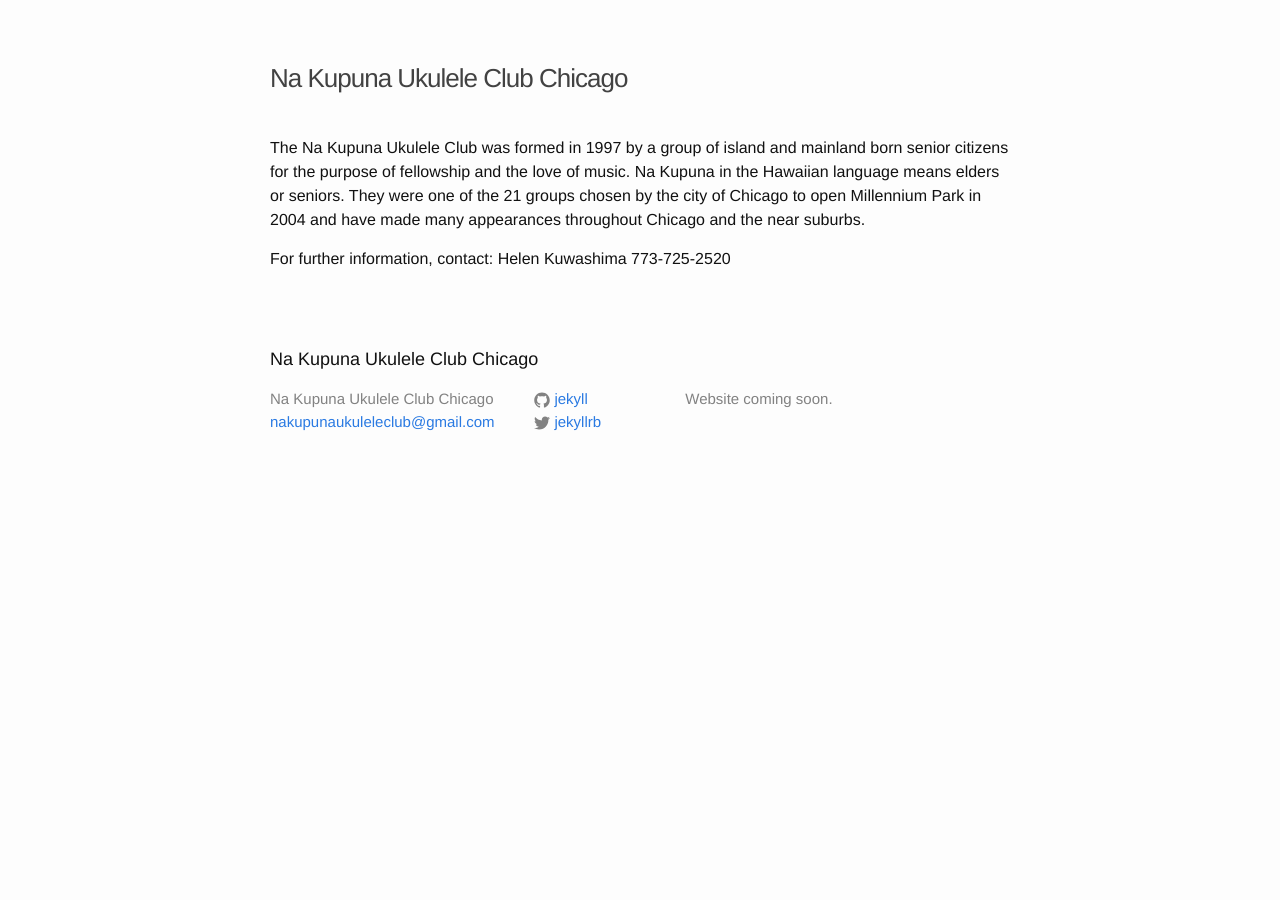
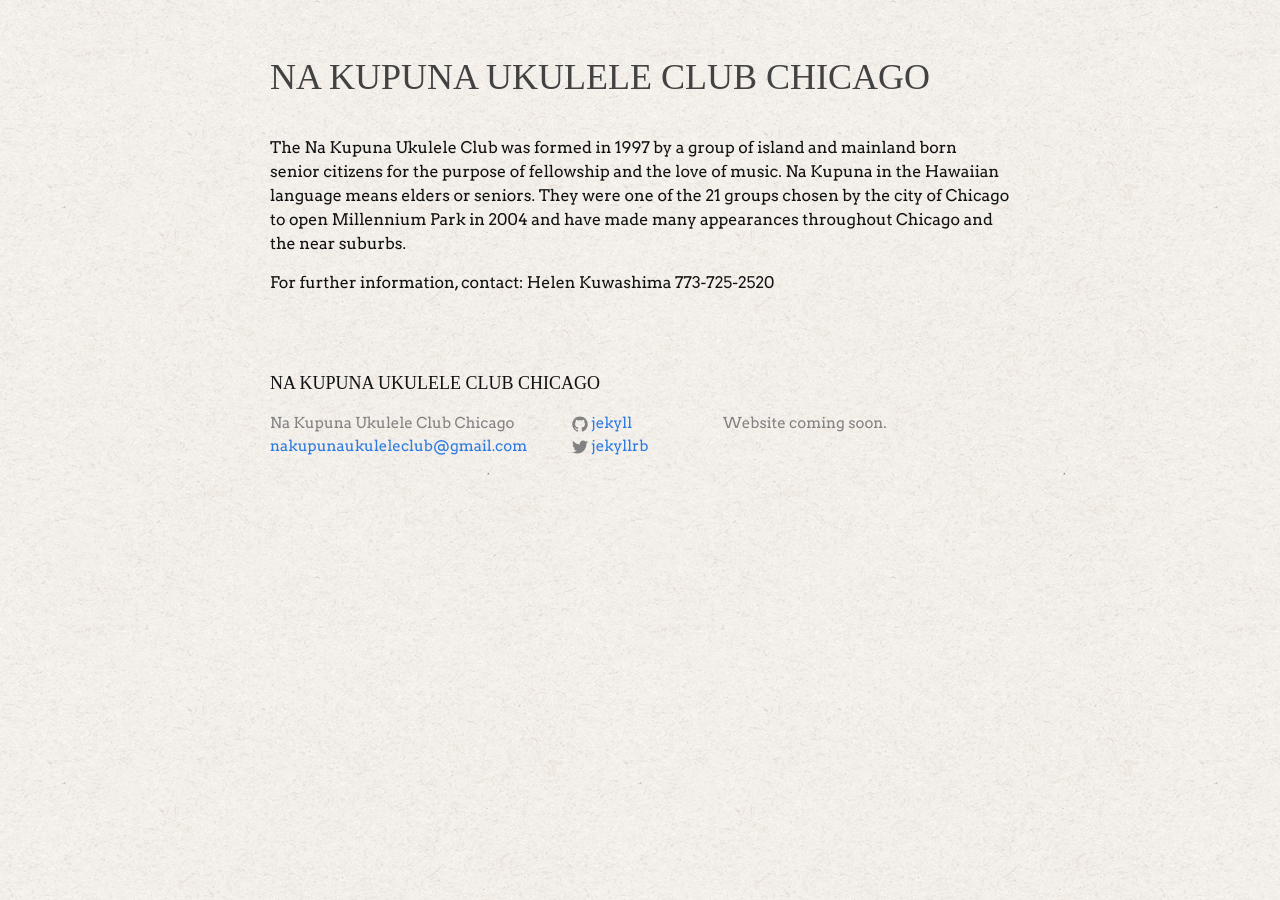
Before and after one commit to nakupuna/nakupuna.github.io, a Jekyll site: the page built from index.html, in a window 1280 px wide. Built offline with Jekyll 4.4.1, drawn with Linux system fonts in a browser that asks for light colours; some web fonts are replaced.

Commit message:
Added fonts and background image

```diff
--- a/_includes/footer.html
+++ b/_includes/footer.html
@@ -2,7 +2,7 @@
 
   <div class="wrapper">
 
-    <h2 class="footer-heading">{{ site.title }}</h2>
+    <h2 class="footer-heading londrina">{{ site.title }}</h2>
 
     <div class="footer-col-wrapper">
       <div class="footer-col footer-col-1">
--- a/_includes/head.html
+++ b/_includes/head.html
@@ -9,6 +9,8 @@
   <link rel="stylesheet" href="{{ "/css/main.css" | prepend: site.baseurl }}">
   <link rel="canonical" href="{{ page.url | replace:'index.html','' | prepend: site.baseurl | prepend: site.url }}">
   <link rel="alternate" type="application/rss+xml" title="{{ site.title }}" href="{{ "/feed.xml" | prepend: site.baseurl | prepend: site.url }}">
+  <link href='https://fonts.googleapis.com/css?family=Londrina+Solid' rel='stylesheet' type='text/css'>
+  <link href='https://fonts.googleapis.com/css?family=Arvo:400,700' rel='stylesheet' type='text/css'>
   <script>
     (function(i,s,o,g,r,a,m){i['GoogleAnalyticsObject']=r;i[r]=i[r]||function(){
     (i[r].q=i[r].q||[]).push(arguments)},i[r].l=1*new Date();a=s.createElement(o),
--- a/_includes/header.html
+++ b/_includes/header.html
@@ -2,7 +2,7 @@
 
   <div class="wrapper">
 
-    <a class="site-title" href="{{ site.baseurl }}/">{{ site.title }}</a>
+    <h1 class="site-title" href="{{ site.baseurl }}/">{{ site.title }}</h1>
 
     <nav class="site-nav">
       <a href="#" class="menu-icon">
--- a/_sass/_base.scss
+++ b/_sass/_base.scss
@@ -16,6 +16,7 @@
 body {
     font: $base-font-weight #{$base-font-size}/#{$base-line-height} $base-font-family;
     color: $text-color;
+    background-image: url("/images/eggshell.jpg");
     background-color: $background-color;
     -webkit-text-size-adjust: 100%;
     -webkit-font-feature-settings: "kern" 1;
@@ -35,6 +36,11 @@
 ul, ol, dl, figure,
 %vertical-rhythm {
     margin-bottom: $spacing-unit / 2;
+}
+
+.londrina {
+  font-family: 'Londrina Solid', cursive;
+  text-transform: uppercase;
 }
 
 
--- a/_sass/_layout.scss
+++ b/_sass/_layout.scss
@@ -10,12 +10,12 @@
 }
 
 .site-title {
-    font-size: 26px;
-    font-weight: 300;
-    line-height: 56px;
-    letter-spacing: -1px;
-    margin-bottom: 0;
-    float: left;
+  font-family: 'Londrina Solid', cursive;
+  font-size: 36px;
+  text-transform: uppercase;
+  font-weight: 300;
+  margin-bottom: 0;
+  float: left;
 
     &,
     &:visited {
@@ -125,8 +125,8 @@
 }
 
 .footer-col-1 {
-    width: -webkit-calc(35% - (#{$spacing-unit} / 2));
-    width:         calc(35% - (#{$spacing-unit} / 2));
+    width: -webkit-calc(40% - (#{$spacing-unit} / 2));
+    width:         calc(40% - (#{$spacing-unit} / 2));
 }
 
 .footer-col-2 {
@@ -135,8 +135,8 @@
 }
 
 .footer-col-3 {
-    width: -webkit-calc(45% - (#{$spacing-unit} / 2));
-    width:         calc(45% - (#{$spacing-unit} / 2));
+    width: -webkit-calc(40% - (#{$spacing-unit} / 2));
+    width:         calc(40% - (#{$spacing-unit} / 2));
 }
 
 @include media-query($on-laptop) {
--- a/css/main.scss
+++ b/css/main.scss
@@ -6,7 +6,7 @@
 
 
 // Our variables
-$base-font-family: "Helvetica Neue", Helvetica, Arial, sans-serif;
+$base-font-family: 'Arvo', serif;
 $base-font-size:   16px;
 $base-font-weight: 400;
 $small-font-size:  $base-font-size * 0.875;
```
Also changed, not shown: images/eggshell.jpg (added).
